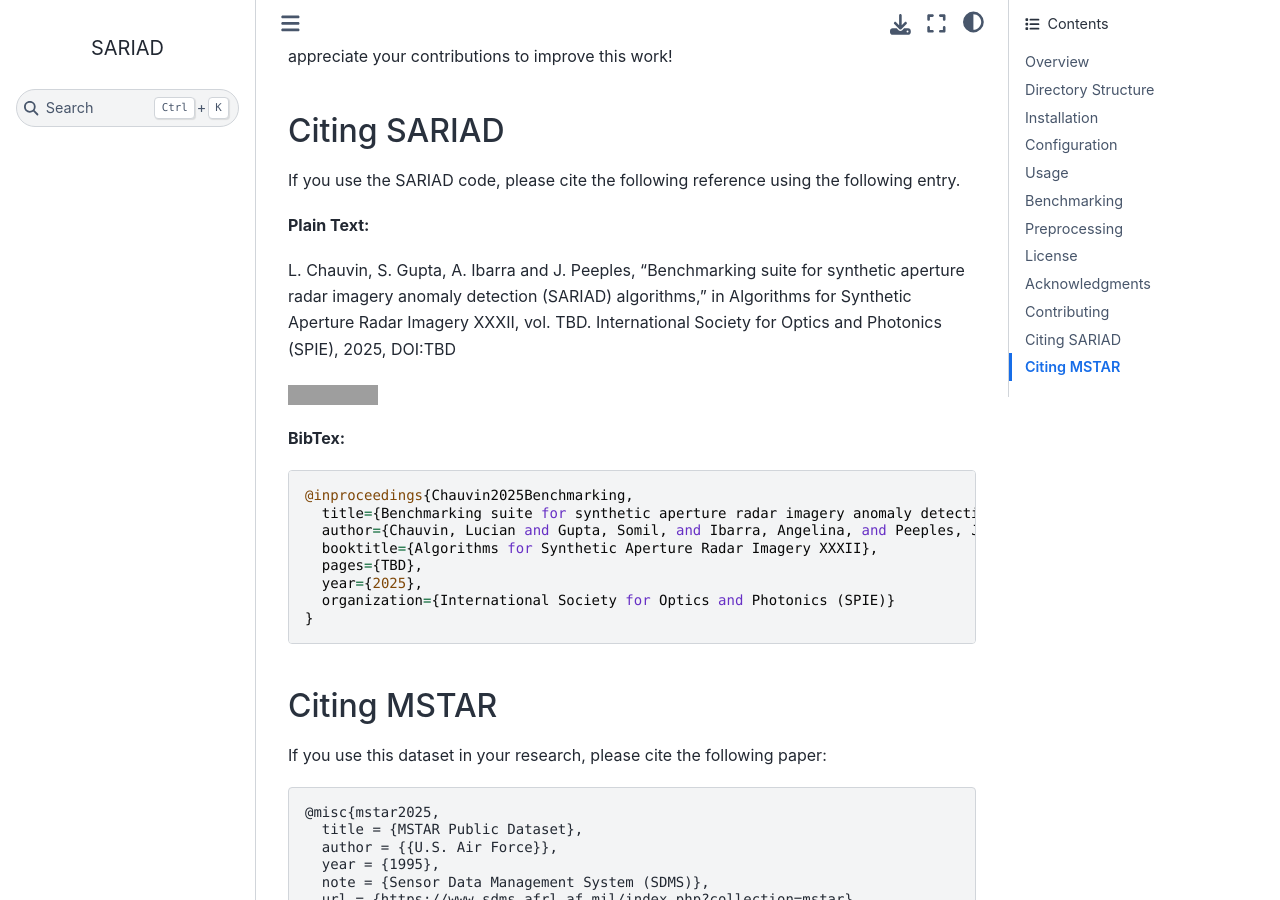
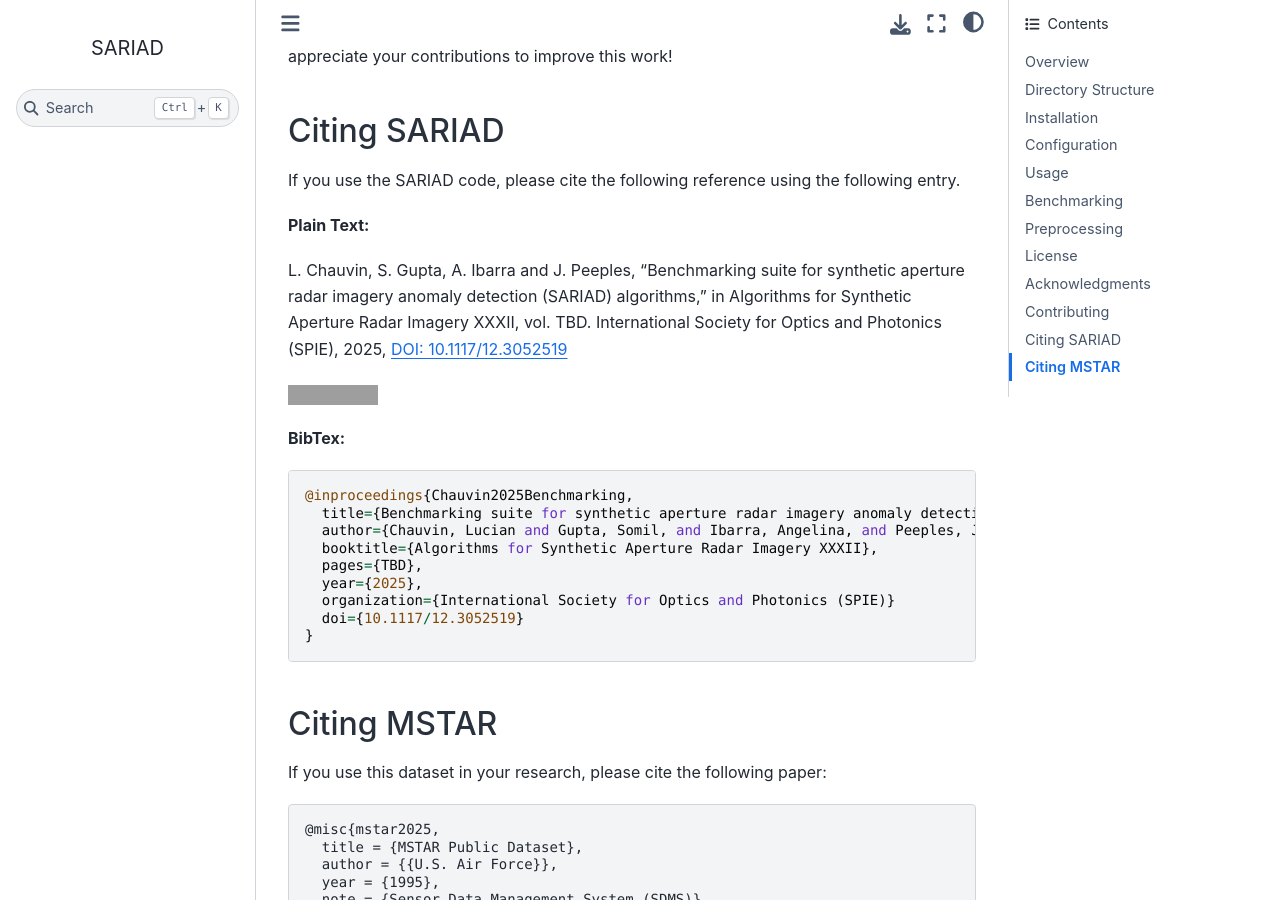
Before and after one commit to Advanced-Vision-and-Learning-Lab/SARIAD, a Sphinx documentation site: the page built from docs/index.md, in a window 1280 px wide and 900 px high, scrolled down 2776 px. Built offline with Sphinx 7.4.7 and the Sphinx Book theme 1.1.4, drawn with Linux system fonts in a browser that asks for light colours; grey boxes are pictures that could not be loaded.

Commit message:
DOCS: add in DOI source

````diff
--- a/docs/index.md
+++ b/docs/index.md
@@ -99,7 +99,7 @@
 
 **Plain Text:**
 
-L. Chauvin, S. Gupta, A. Ibarra and J. Peeples, "Benchmarking suite for synthetic aperture radar imagery anomaly detection (SARIAD) algorithms," in Algorithms for Synthetic Aperture Radar Imagery XXXII, vol. TBD. International Society for Optics and Photonics (SPIE), 2025, DOI:TBD
+L. Chauvin, S. Gupta, A. Ibarra and J. Peeples, "Benchmarking suite for synthetic aperture radar imagery anomaly detection (SARIAD) algorithms," in Algorithms for Synthetic Aperture Radar Imagery XXXII, vol. TBD. International Society for Optics and Photonics (SPIE), 2025, [DOI: 10.1117/12.3052519](https://doi.org/10.1117/12.3052519)
 
 [![arXiv](http://img.shields.io/badge/cs.CV-arXiv%3A2504.08115-B31B1B.svg)](https://doi.org/10.48550/arXiv.2504.08115)
 
@@ -113,6 +113,7 @@
   pages={TBD},
   year={2025},
   organization={International Society for Optics and Photonics (SPIE)}
+  doi={10.1117/12.3052519}
 }
 ```
 
````
Also changed, not shown: README.md (+2 -1 lines).
